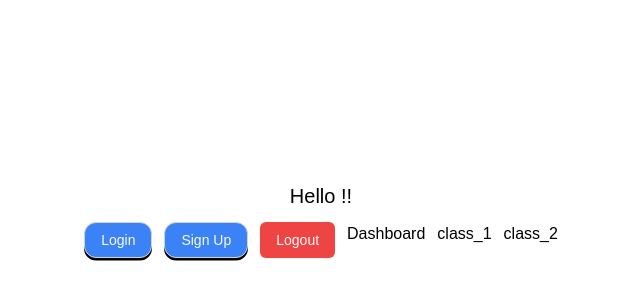
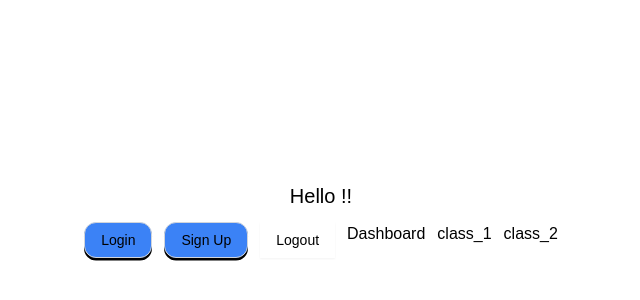
Before and after one commit to prad-human-007/smartsage, a Next.js app: page / in a window 1280 px wide. Shown: the part 180-480 px from the top of the page, without its empty margins (319-959 px from the left). Built offline with nearby package versions, Linux system fonts and the light colour scheme; no server answers.

Commit message:
Navbar changes

```diff
--- a/src/app/globals.css
+++ b/src/app/globals.css
@@ -13,7 +13,7 @@ body {
 }
 
 @layer base {
-  :root {
+  .root {
     --background: 0 0% 100%;
     --foreground: 0 0% 3.9%;
     --card: 0 0% 100%;
--- a/src/components/student/Navbar.tsx
+++ b/src/components/student/Navbar.tsx
@@ -1,6 +1,6 @@
 export function Navbar() {
     return (
-        <nav className="bg-orange-500 text-teal-100 p-4 shadow-md">
+        <nav className="w-full fixed top-0 left-0 bg-orange-500 text-teal-100 p-4 shadow-md">
         <div className="container mx-auto flex justify-between items-center">
           <h1 className="text-2xl font-bold text-teal-200">Smart Sage</h1>
           <ul className="flex space-x-4">
--- a/tailwind.config.ts
+++ b/tailwind.config.ts
@@ -11,8 +11,8 @@ const config: Config = {
   	extend: {
   		colors: {
         teal: colors.teal,
-        beige: "#F5F5DC",
-        orange: "#FFA500",
+        beige: colors.yellow,
+        orange: colors.orange[300] ,
   			background: 'hsl(var(--background))',
   			foreground: 'hsl(var(--foreground))',
   			card: {
```
